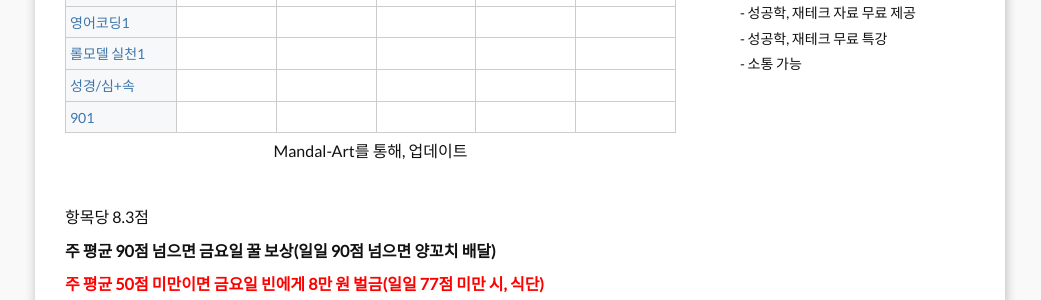
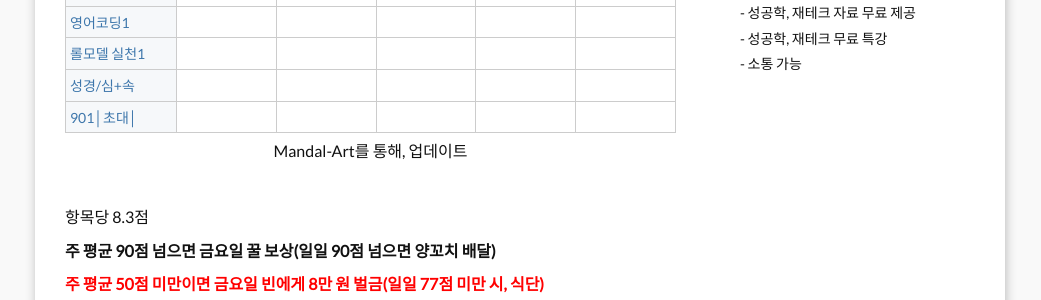
Before and after one commit to leevra/self-management.leeseungju.com, a Jekyll site: the page built from index.html, in a window 1280 px wide and 900 px high, scrolled down 796 px. Shown: the part 151-451 px from the top of the window, without its empty margins (120-1161 px from the left). Built offline with Jekyll 4.4.1, drawn with Linux system fonts in a browser that asks for light colours; the list of posts is cut into pages by our own code.

Commit message:
Update index.html

```diff
--- a/index.html
+++ b/index.html
@@ -30,7 +30,7 @@ layout: default
 <td width="123" style="padding: 3px 4px 2px; background-color: rgb(255, 255, 255); color: rgb(61, 118, 171);"><p>&nbsp;</p></td>
 <td width="123" style="padding: 3px 4px 2px; background-color: rgb(255, 255, 255); color: rgb(61, 118, 171);"><p>&nbsp;</p></td>
 </tr>
-<tr><td width="123" style="padding: 3px 4px 2px; background-color: rgb(246, 248, 250); color: rgb(61, 118, 171); text-align: left; font-weight: normal;"><p>901</p></td>
+<tr><td width="123" style="padding: 3px 4px 2px; background-color: rgb(246, 248, 250); color: rgb(61, 118, 171); text-align: left; font-weight: normal;"><p>901│초대│</p></td>
 <td width="123" style="padding: 3px 4px 2px; background-color: rgb(255, 255, 255); color: rgb(61, 118, 171);"><p>&nbsp;</p></td>
 <td width="123" style="padding: 3px 4px 2px; background-color: rgb(255, 255, 255); color: rgb(61, 118, 171);"><p>&nbsp;</p></td>
 <td width="123" style="padding: 3px 4px 2px; background-color: rgb(255, 255, 255); color: rgb(61, 118, 171);"><p>&nbsp;</p></td>
```
